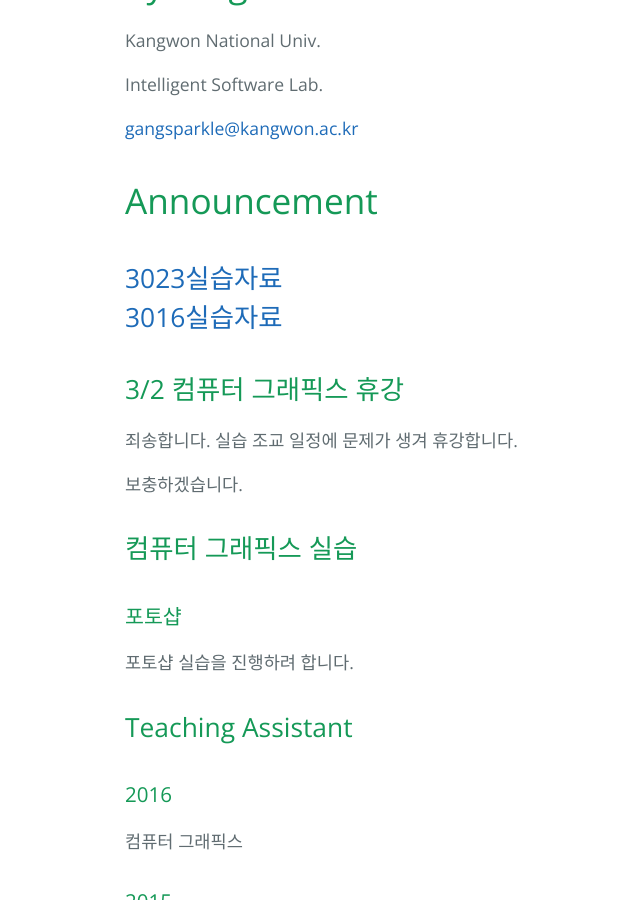
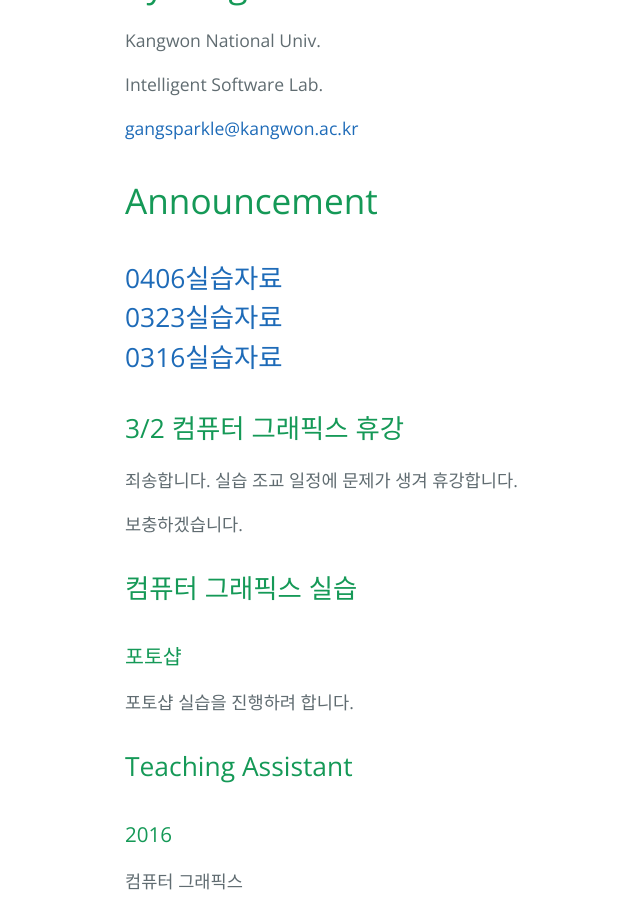
Before and after one commit to gtraccoon/gtraccoon.github.io, a Jekyll site: the page index.html, which Jekyll copies as it is, in a window 1280 px wide and 900 px high, scrolled down 345 px. Shown: the whole window, without its empty margins (99-739 px from the left). Built offline with Jekyll 4.4.1, drawn with Linux system fonts in a browser that asks for light colours; Markdown is read by kramdown in place of the engine named in the settings.

Commit message:
Update index.html

```diff
--- a/index.html
+++ b/index.html
@@ -29,8 +29,9 @@
 <h1>
 <a id="announcement" class="anchor" href="#announcement" aria-hidden="true"><span aria-hidden="true" class="octicon octicon-link"></span></a>Announcement</h1>
 <h2>
-  <a href="https://www.dropbox.com/s/xbk8kpm2ek0kx29/day3.zip?dl=0">3023실습자료</a><br/>
-  <a href="https://www.dropbox.com/s/ji5jf871pnhfv8w/day2.zip?dl=0">3016실습자료</a>
+  <a href="http://cs.kangwon.ac.kr/~khchoi/course/CG15/day4.zip">0406실습자료</a><br/>
+  <a href="https://www.dropbox.com/s/xbk8kpm2ek0kx29/day3.zip?dl=0">0323실습자료</a><br/>
+  <a href="https://www.dropbox.com/s/ji5jf871pnhfv8w/day2.zip?dl=0">0316실습자료</a>
 </h2>
 <h2>
 <a id="32-컴퓨터-그래픽스-휴강" class="anchor" href="#32-%EC%BB%B4%ED%93%A8%ED%84%B0-%EA%B7%B8%EB%9E%98%ED%94%BD%EC%8A%A4-%ED%9C%B4%EA%B0%95" aria-hidden="true"><span aria-hidden="true" class="octicon octicon-link"></span></a>3/2 컴퓨터 그래픽스 휴강</h2>
```
